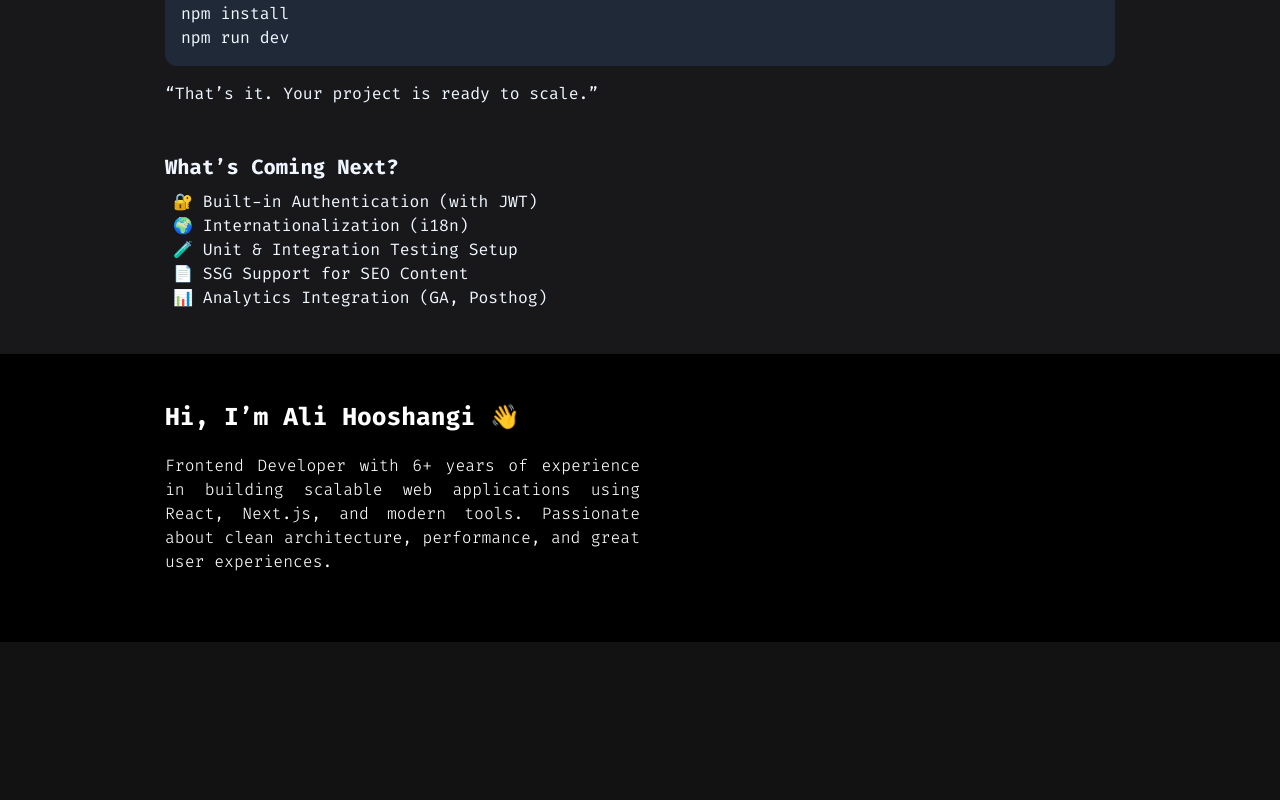
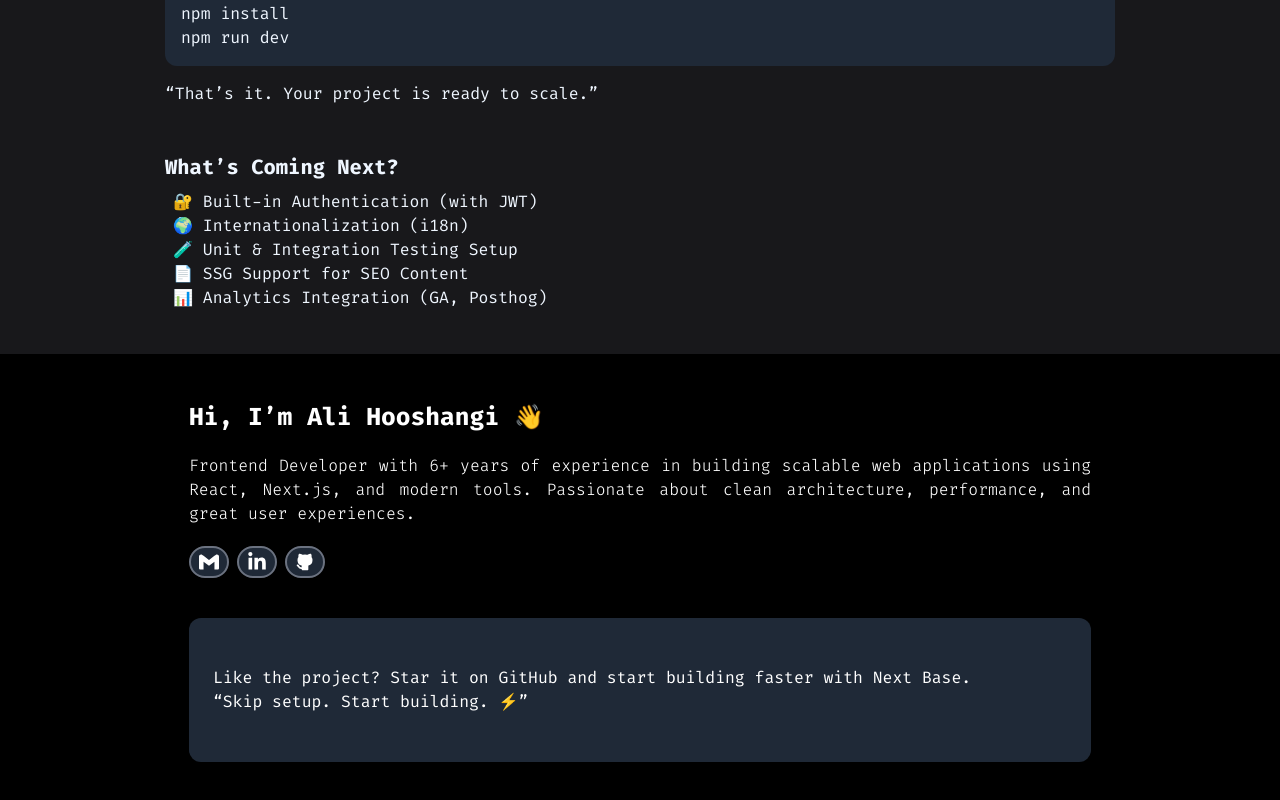
Before and after one commit to alihoushngi/Next-Base, a Next.js app: page / in a window 1280 px wide. Shown: the part 1534-2334 px from the top of the page. Before the commit the page ends 2176 px from the top, so only its background shows below. Built offline with nearby package versions, Linux system fonts and the light colour scheme.

Commit message:
Project Done

```diff
--- a/package.json
+++ b/package.json
@@ -29,6 +29,7 @@
     "@reduxjs/toolkit": "^2.8.2",
     "axios": "^1.9.0",
     "bun": "^1.2.13",
+    "clsx": "^2.1.1",
     "cookies-next": "^5.1.0",
     "next": "15.3.2",
     "next-pwa": "^5.6.0",
@@ -39,6 +40,7 @@
     "react": "^19.0.0",
     "react-dom": "^19.0.0",
     "react-hot-toast": "^2.5.2",
+    "react-icons": "^5.5.0",
     "react-redux": "^9.2.0",
     "redux-persist": "^6.0.0"
   },
--- a/src/app/page.tsx
+++ b/src/app/page.tsx
@@ -1,36 +1,15 @@
-import { ThemeSwitcher } from "@/components/shared/ThemeSwitcher";
+import Footer from "@/components/layout/Footer";
+import Navbar from "@/components/layout/Navbar";
 import LandingPage from "@/components/ui/LandingPage/LandingPage";
-import Link from "next/link";
 
 export default function Home() {
   return (
     <div className="bg-[#f5f7ff] text-black dark:bg-zinc-900 dark:text-white w-full">
-      <nav className="w-full flex justify-between items-center px-6 py-4 sticky top-0 bg-white dark:bg-black">
-        <span className="uppercase font-black">Next Base</span>
-        <ThemeSwitcher />
-      </nav>
+      <Navbar />
       <div className="min-h-[calc(100vh-70px)] py-4">
         <LandingPage />
       </div>
-      <footer className="bg-white dark:bg-black w-full px-6 py-12">
-        <div className="max-w-[950px] m-auto flex justify-between items-center">
-          <div className="w-1/2 flex flex-col gap-5">
-            <h4 className="font-bold text-2xl">Hi, I’m Ali Hooshangi 👋</h4>
-            <p className="font-light text-base text-justify">
-              Frontend Developer with 6+ years of experience in building
-              scalable web applications using React, Next.js, and modern tools.
-              Passionate about clean architecture, performance, and great user
-              experiences.
-            </p>
-            <div className="flex w-full justify-between items-center">
-              <Link href="mailto:aliihooshangi@gmail.com"></Link>
-              <Link href="https://www.linkedin.com/in/alihoushangi"></Link>
-              <Link href="https://github.com/alihoushngi"></Link>
-            </div>
-          </div>
-          <div className="w-1/2"></div>
-        </div>
-      </footer>
+      <Footer />
     </div>
   );
 }
--- /dev/null
+++ b/src/components/layout/Footer.tsx
@@ -0,0 +1,45 @@
+import Button from "@/components/shared/Button/Button";
+import { FaLinkedinIn } from "react-icons/fa";
+import { SiGmail } from "react-icons/si";
+import { TbBrandGithubFilled } from "react-icons/tb";
+
+const Footer = () => {
+  return (
+    <footer className="bg-white dark:bg-black w-full">
+      <div className="max-w-[950px] m-auto flex flex-col gap-10 justify-between items-center px-6 py-12">
+        <div className="w-full flex flex-col gap-5">
+          <h4 className="font-bold text-2xl">Hi, I’m Ali Hooshangi 👋</h4>
+          <p className="font-light text-base text-justify">
+            Frontend Developer with 6+ years of experience in building scalable
+            web applications using React, Next.js, and modern tools. Passionate
+            about clean architecture, performance, and great user experiences.
+          </p>
+          <div className="flex w-full justify-start items-start text-xl gap-2">
+            <Button link href="mailto:aliihooshangi@gmail.com" className="px-2">
+              <SiGmail />
+            </Button>
+            <Button
+              link
+              href="https://www.linkedin.com/in/alihoushangi"
+              className="px-2"
+            >
+              <FaLinkedinIn />
+            </Button>
+            <Button link href="https://github.com/alihoushngi" className="px-2">
+              <TbBrandGithubFilled />
+            </Button>
+          </div>
+        </div>
+        <div className="w-full px-6 py-12 dark:bg-gray-800 bg-slate-50 rounded-xl">
+          <p>
+            Like the project? Star it on GitHub and start building faster with
+            Next Base.
+          </p>
+          <q>Skip setup. Start building. ⚡</q>
+        </div>
+      </div>
+    </footer>
+  );
+};
+
+export default Footer;
--- /dev/null
+++ b/src/components/layout/Navbar.tsx
@@ -0,0 +1,12 @@
+import { ThemeSwitcher } from "@/components/shared/ThemeSwitcher";
+
+const Navbar = () => {
+  return (
+    <nav className="w-full flex justify-between items-center px-6 py-4 sticky top-0 bg-white dark:bg-black">
+      <span className="uppercase font-black">Next Base</span>
+      <ThemeSwitcher />
+    </nav>
+  );
+};
+
+export default Navbar;
--- /dev/null
+++ b/src/components/shared/Button/Button.tsx
@@ -0,0 +1,39 @@
+import { IButtonProps } from "@/components/shared/Button/ButtonTypes";
+import clsx from "clsx";
+import Link from "next/link";
+
+const Button = (props: IButtonProps) => {
+  const { children, ariaLabel, href, link, type, className, target, onClick } =
+    props;
+
+  const baseClass =
+    "py-1 rounded-3xl w-fit transition-all duration-300 border-blue-50 bg-white border-2 hover:border-blue-300 hover:bg-gray-50 dark:hover:bg-black dark:hover:text-white dark:border-gray-500 dark:bg-gray-800";
+
+  const finalClass = clsx(baseClass, className);
+
+  if (link && href) {
+    return (
+      <Link
+        className={finalClass}
+        href={href}
+        aria-label={ariaLabel}
+        target={target}
+      >
+        {children}
+      </Link>
+    );
+  }
+
+  return (
+    <button
+      className={finalClass}
+      type={type}
+      aria-label={ariaLabel}
+      onClick={onClick}
+    >
+      {children}
+    </button>
+  );
+};
+
+export default Button;
--- /dev/null
+++ b/src/components/shared/Button/ButtonTypes.ts
@@ -0,0 +1,12 @@
+export interface IButtonProps {
+  children: React.ReactNode;
+  type?: "button" | "submit" | "reset";
+  link?: boolean;
+  href?: string;
+  ariaLabel?: string;
+  className?: string;
+  target?: "_blank" | "_parent" | "_self" | "_top";
+  onClick?: (
+    event: React.MouseEvent<HTMLButtonElement | HTMLAnchorElement>,
+  ) => void;
+}
--- a/src/components/ui/LandingPage/LandingPage.tsx
+++ b/src/components/ui/LandingPage/LandingPage.tsx
@@ -1,4 +1,4 @@
-import Link from "next/link";
+import Button from "@/components/shared/Button/Button";
 
 const LandingPage = () => {
   return (
@@ -14,14 +14,15 @@ const LandingPage = () => {
           away.
         </p>
       </div>
-      <Link
+      <Button
         href="https://github.com/alihoushngi/Next-Base"
         target="_blank"
         aria-label="github link"
-        className="pl-3 pr-5 py-1 rounded-3xl w-fit m-auto transition-all duration-300 border-blue-50 bg-white border-2 hover:border-blue-300 hover:bg-gray-50 dark:hover:bg-black dark:hover:text-white dark:border-gray-500 dark:bg-gray-800"
+        link
+        className="m-auto pl-3 pr-5"
       >
         Get Started on GitHub
-      </Link>
+      </Button>
       <div className="flex flex-col justify-center items-center w-full">
         <div className="w-full text-left flex flex-col gap-2 justify-start bg-white dark:bg-black p-4 rounded-ss-xl rounded-se-xl">
           <h3 className="font-bold text-xl">
@@ -79,14 +80,15 @@ const LandingPage = () => {
           </p>
         </div>
         <div className="w-full mt-4 flex justify-start">
-          <Link
+          <Button
             href="https://github.com/alihoushngi/Next-Base/tree/main/src"
             target="_blank"
+            link
             aria-label="github folders link"
-            className="pl-3 pr-5 py-1 rounded-3xl w-fit transition-all duration-300 border-blue-50 bg-white border-2 hover:border-blue-300 hover:bg-gray-50 dark:hover:bg-black dark:hover:text-white dark:border-gray-500 dark:bg-gray-800"
+            className="m-auto pl-3 pr-5"
           >
             See More on GitHub
-          </Link>
+          </Button>
         </div>
       </div>
       <div className="flex flex-col justify-center items-center w-full">
```
Also changed, not shown: 2 other files (tests, documents, lock files or other folders).
